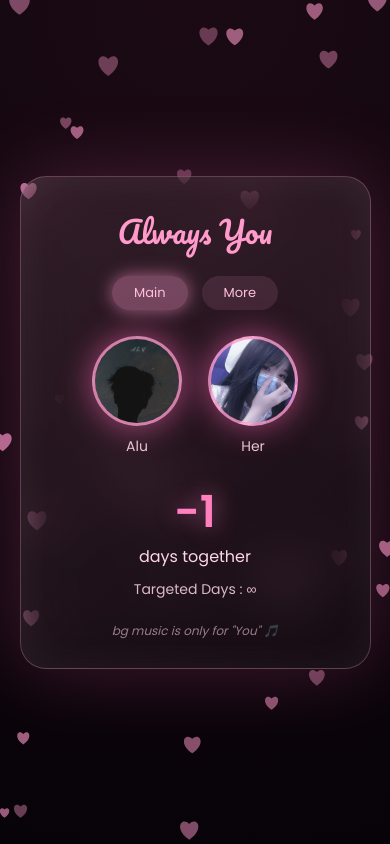
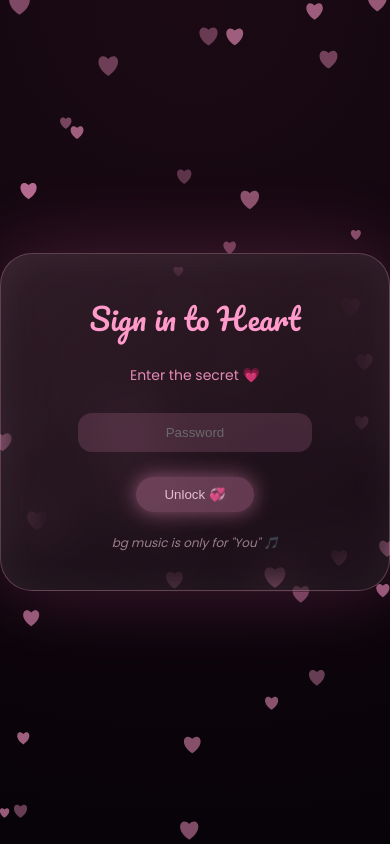
Before and after one commit to AluQT/aluconfess-, a plain HTML site: page index.html in a window 390 px wide. Drawn offline with Linux system fonts and the light colour scheme.

Commit message:
index.html

```diff
--- a/index.html
+++ b/index.html
@@ -3,6 +3,7 @@
 <head>
 <meta charset="UTF-8">
 <title>AluJanu</title>
+<meta name="viewport" content="width=device-width, initial-scale=1.0">
 
 <style>
 @import url('https://fonts.googleapis.com/css2?family=Poppins:wght@300;400;600&family=Pacifico&display=swap');
@@ -20,13 +21,46 @@ body {
     color: #ffd6e7;
 }
 
+/* ---------- INTRO ---------- */
+#intro {
+    position: fixed;
+    inset: 0;
+    background: radial-gradient(circle at center, #2a0e1d, #070308);
+    display: flex;
+    justify-content: center;
+    align-items: center;
+    z-index: 9999;
+    animation: introFade 2.5s forwards;
+}
+
+.intro-text {
+    font-family: 'Pacifico', cursive;
+    font-size: 34px;
+    color: #ff9acb;
+    text-align: center;
+    animation: introText 2.5s forwards;
+}
+
+@keyframes introText {
+    0% { opacity: 0; transform: scale(0.8); }
+    30% { opacity: 1; transform: scale(1.05); }
+    70% { opacity: 1; }
+    100% { opacity: 0; transform: scale(1.2); }
+}
+
+@keyframes introFade {
+    0% { opacity: 1; }
+    100% { opacity: 0; pointer-events: none; }
+}
+
+/* ---------- CANVAS ---------- */
 canvas {
     position: fixed;
     inset: 0;
     z-index: 0;
 }
 
-
+/* ---------- GLASS ---------- */
 .glass {
     position: relative;
     z-index: 1;
@@ -44,7 +78,7 @@ canvas {
         0 0 80px rgba(255,105,180,0.22),
         inset 0 0 40px rgba(255,255,255,0.06);
     text-align: center;
-
+    display: none; /* hidden until intro ends */
 }
 
 /* ---------- TITLE ---------- */
@@ -57,7 +91,7 @@ canvas {
 
 /* ---------- TABS ---------- */
 .tabs {
-    display: flex;
+    display: none;
     justify-content: center;
     gap: 14px;
     margin-bottom: 26px;
@@ -86,14 +120,13 @@ canvas {
     to { opacity: 1; transform: translateY(0); }
 }
 
-
+/* ---------- MAIN ---------- */
 .pfp-container {
     display: flex;
     justify-content: center;
     gap: 26px;
     margin-bottom: 22px;
 }
-
 
 .pfp {
     width: 110px;
@@ -102,10 +135,7 @@ canvas {
     background-size: cover;
     background-position: center;
     border: 3px solid rgba(255,154,203,0.8);
-    box-shadow:
-        0 0 30px rgba(255,105,180,0.55),
-        inset 0 0 20px rgba(255,255,255,0.25);
-    margin-bottom: 10px;
+    box-shadow: 0 0 30px rgba(255,105,180,0.55);
     animation: glow 3s infinite alternate;
 }
 
@@ -114,11 +144,7 @@ canvas {
     to { box-shadow: 0 0 40px rgba(255,105,180,0.75); }
 }
 
-.name {
-    font-size: 14px;
-    opacity: 0.9;
-}
-
+.name { font-size: 14px; opacity: 0.9; }
 
 .days span {
     font-size: 52px;
@@ -127,24 +153,11 @@ canvas {
     text-shadow: 0 0 22px rgba(255,127,191,0.7);
 }
 
-.target {
-    margin-top: 10px;
-    font-size: 14px;
-    opacity: 0.85;
-}
+.target { margin-top: 10px; font-size: 14px; opacity: 0.85; }
 
-
-.about {
-    font-size: 14px;
-    line-height: 1.8;
-    opacity: 0.88;
-}
-
-.about span {
-    color: #ff9acb;
-    font-weight: 500;
-}
-
+/* ---------- ABOUT ---------- */
+.about { font-size: 14px; line-height: 1.8; opacity: 0.88; }
+.about span { color: #ff9acb; font-weight: 500; }
 
 .footer {
     margin-top: 22px;
@@ -153,50 +166,64 @@ canvas {
     font-style: italic;
 }
 
-@media (max-width: 600px) {
-    .glass {
-        width: 90vw;
-        padding: 28px 22px;
-        border-radius: 26px;
-    }
-
-    .pfp {
-        width: 90px;
-        height: 90px;
-    }
-
-    .days span {
-        font-size: 44px;
-    }
+/* ---------- LOGIN ---------- */
+.login-input {
+    width: 75%;
+    padding: 12px 16px;
+    border-radius: 14px;
+    border: none;
+    outline: none;
+    background: rgba(255,154,203,0.18);
+    color: #ffd6e7;
+    text-align: center;
 }
 
-@media (min-width: 1400px) {
-    .glass {
-        transform: scale(1.05);
-    }
+.login-btn {
+    padding: 10px 28px;
+    border-radius: 999px;
+    border: none;
+    cursor: pointer;
+    background: rgba(255,154,203,0.35);
+    color: #ffd6e7;
+    box-shadow: 0 0 20px rgba(255,154,203,0.55);
 }
 
+.error { margin-top: 12px; font-size: 12px; color: #ff7fbf; }
 </style>
-<meta name="viewport" content="width=device-width, initial-scale=1.0">
-
 </head>
 
-<audio id="bgMusic" src="music.mp3" preload="auto"></audio>
 <body>
 
+<!-- INTRO -->
+<div id="intro">
+    <div class="intro-text">Made with love<br>for you 💗</div>
+</div>
+
 <canvas id="particles"></canvas>
+<audio id="bgMusic" src="music.mp3" preload="auto"></audio>
 
-<div class="glass">
+<div class="glass" id="glass">
 
-    <div class="title">Always You</div>
+    <div class="title" id="titleText">Sign in to Heart</div>
 
-    <div class="tabs">
+    <div class="tabs" id="tabs">
         <div class="tab active" onclick="openTab('main', this)">Main</div>
         <div class="tab" onclick="openTab('about', this)">More</div>
     </div>
 
+    <!-- LOGIN -->
+    <div id="login" class="content active">
+        <div class="about">
+            <span>Enter the secret 💗</span><br><br>
+            <input id="passInput" type="password" class="login-input" placeholder="Password">
+            <br><br>
+            <button class="login-btn" onclick="checkPass()">Unlock 💞</button>
+            <div id="errorMsg" class="error"></div>
+        </div>
+    </div>
+
     <!-- MAIN -->
-    <div id="main" class="content active">
+    <div id="main" class="content">
         <div class="pfp-container">
             <div>
                 <div class="pfp" style="background-image:url('alu.png')"></div>
@@ -209,21 +236,17 @@ canvas {
         </div>
 
         <div class="days">
-            <span id="dayCount">0</span><br>
-            days together
+            <span id="dayCount">0</span><br>days together
         </div>
-
         <div class="target">Targeted Days : ∞</div>
     </div>
 
-
+    <!-- ABOUT -->
     <div id="about" class="content">
         <div class="about">
             Hey, I’m <span>Alu</span><br><br>
             Soft heart, strong intentions.<br>
-            I believe love grows with effort, patience and loyalty.<br>
-            bringing emotions on screen.<br><br>
-            <span>Not perfect — but real.</span>
+            Not perfect — but real.
         </div>
     </div>
 
@@ -232,7 +255,30 @@ canvas {
 </div>
 
 <script>
+/* ---------- INTRO LOGIC ---------- */
+setTimeout(() => {
+    document.getElementById("intro").style.display = "none";
+    document.getElementById("glass").style.display = "block";
+}, 2500);
 
+/* ---------- LOGIN ---------- */
+const PASSWORD = "UQT";
+const music = document.getElementById("bgMusic");
+
+function checkPass() {
+    if (passInput.value === PASSWORD) {
+        login.classList.remove("active");
+        main.classList.add("active");
+        tabs.style.display = "flex";
+        titleText.innerText = "Always You";
+        music.volume = 0.6;
+        music.play();
+    } else {
+        errorMsg.innerText = "Wrong password 💔";
+    }
+}
+
+/* ---------- TABS ---------- */
 function openTab(id, el) {
     document.querySelectorAll('.tab').forEach(t => t.classList.remove('active'));
     document.querySelectorAll('.content').forEach(c => c.classList.remove('active'));
@@ -240,16 +286,11 @@ function openTab(id, el) {
     document.getElementById(id).classList.add('active');
 }
 
+/* ---------- DAYS ---------- */
+const startDate = new Date(2026, 0, 10);
+dayCount.innerText = Math.floor((new Date() - startDate) / 86400000);
 
-const startDate = new Date(2026, 0, 10); //prupose day !!!
-function updateDays() {
-    const now = new Date();
-    document.getElementById("dayCount").innerText =
-        Math.floor((now - startDate) / (1000 * 60 * 60 * 24));
-}
-updateDays();
-
-
+/* ---------- PARTICLES ---------- */
 const canvas = document.getElementById("particles");
 const ctx = canvas.getContext("2d");
 
@@ -276,37 +317,21 @@ function drawHeart(x, y, s, o) {
     ctx.fill();
 }
 
-const music = document.getElementById("bgMusic");
-
-function playMusic() {
-    music.volume = 0.6;
-    music.play().catch(() => {
-
-        document.body.addEventListener("click", () => {
-            music.play();
-        }, { once: true });
-    });
-}
-
-window.addEventListener("load", playMusic);
-
-function animate() {
-    ctx.clearRect(0, 0, canvas.width, canvas.height);
-    hearts.forEach(h => {
-        drawHeart(h.x, h.y, h.s, h.o);
+(function animate() {
+    ctx.clearRect(0,0,canvas.width,canvas.height);
+    hearts.forEach(h=>{
+        drawHeart(h.x,h.y,h.s,h.o);
         h.y -= h.dy;
-        if (h.y < -20) {
+        if(h.y < -20){
             h.y = canvas.height + 20;
             h.x = Math.random() * canvas.width;
         }
     });
     requestAnimationFrame(animate);
-}
-animate();
+})();
 
 window.addEventListener("resize", resize);
 </script>
 
-
 </body>
 </html>
```
